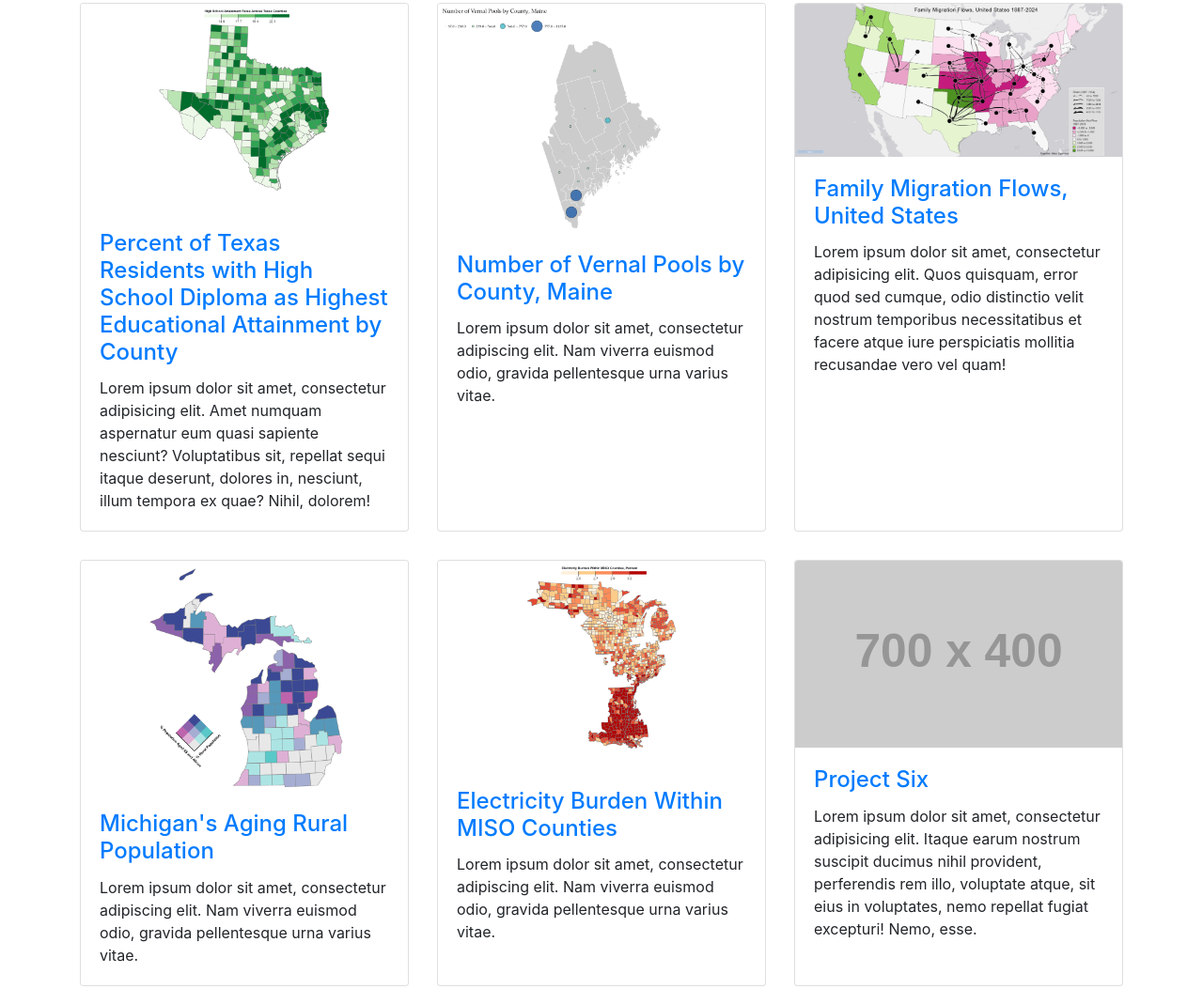
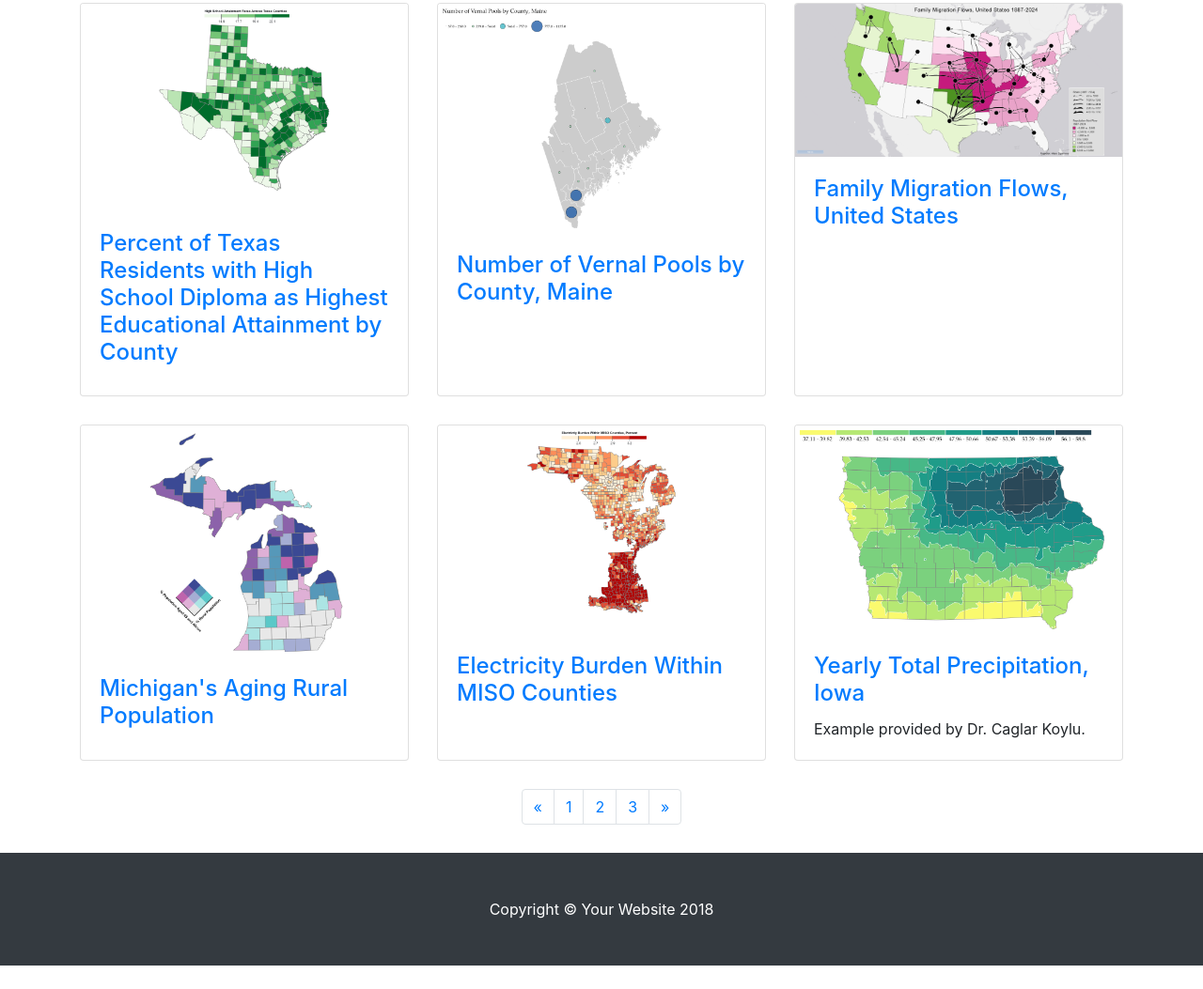
Before and after one commit to geog3540/jpieters, a website: page index.html in a window 1280 px wide. Shown: the part 149-1202 px from the top of the page at 94% size. After the commit the page ends 1177 px from the top, so only its background shows below. Drawn offline with Linux system fonts and the light colour scheme; placeholder pictures from the web are drawn by us.

Commit message:
SO so close. check back.

```diff
--- a/index.html
+++ b/index.html
@@ -64,7 +64,7 @@
               <h4 class="card-title">
                 <a href="https://observablehq.com/d/fedea40303140291">Percent of Texas Residents with High School Diploma as Highest Educational Attainment by County</a>
               </h4>
-              <p class="card-text">Lorem ipsum dolor sit amet, consectetur adipisicing elit. Amet numquam aspernatur eum quasi sapiente nesciunt? Voluptatibus sit, repellat sequi itaque deserunt, dolores in, nesciunt, illum tempora ex quae? Nihil, dolorem!</p>
+              <p class="card-text"></p>
             </div>
           </div>
         </div>
@@ -75,7 +75,7 @@
               <h4 class="card-title">
                 <a href="https://observablehq.com/d/d264842a6fa6a33e">Number of Vernal Pools by County, Maine</a>
               </h4>
-              <p class="card-text">Lorem ipsum dolor sit amet, consectetur adipiscing elit. Nam viverra euismod odio, gravida pellentesque urna varius vitae.</p>
+              <p class="card-text"></p>
             </div>
           </div>
         </div>
@@ -86,7 +86,7 @@
               <h4 class="card-title">
                 <a href="flow_map_pdf.pdf">Family Migration Flows, United States</a>
               </h4>
-              <p class="card-text">Lorem ipsum dolor sit amet, consectetur adipisicing elit. Quos quisquam, error quod sed cumque, odio distinctio velit nostrum temporibus necessitatibus et facere atque iure perspiciatis mollitia recusandae vero vel quam!</p>
+              <p class="card-text"></p>
             </div>
           </div>
         </div>
@@ -97,7 +97,7 @@
               <h4 class="card-title">
                 <a href="https://observablehq.com/d/e11d3efd218c667a">Michigan's Aging Rural Population</a>
               </h4>
-              <p class="card-text">Lorem ipsum dolor sit amet, consectetur adipiscing elit. Nam viverra euismod odio, gravida pellentesque urna varius vitae.</p>
+              <p class="card-text"></p>
             </div>
           </div>
         </div>
@@ -108,18 +108,18 @@
               <h4 class="card-title">
                 <a href="https://observablehq.com/@geoviz6/electricity-burden-within-miso-counties-percent">Electricity Burden Within MISO Counties</a>
               </h4>
-              <p class="card-text">Lorem ipsum dolor sit amet, consectetur adipiscing elit. Nam viverra euismod odio, gravida pellentesque urna varius vitae.</p>
+              <p class="card-text"></p>
             </div>
           </div>
         </div>
         <div class="col-lg-4 col-sm-6 portfolio-item">
           <div class="card h-100">
-            <a href="#"><img class="card-img-top" src="http://placehold.it/700x400" alt=""></a>
+            <a href="https://observablehq.com/@caglarkoylu/isarithmic-mapping-geog-3540"><img class="card-img-top" src="images/isarithmic.png" alt=""></a>
             <div class="card-body">
               <h4 class="card-title">
-                <a href="#">Project Six</a>
+                <a href="https://observablehq.com/@caglarkoylu/isarithmic-mapping-geog-3540">Yearly Total Precipitation, Iowa</a>
               </h4>
-              <p class="card-text">Lorem ipsum dolor sit amet, consectetur adipisicing elit. Itaque earum nostrum suscipit ducimus nihil provident, perferendis rem illo, voluptate atque, sit eius in voluptates, nemo repellat fugiat excepturi! Nemo, esse.</p>
+              <p class="card-text">Example provided by Dr. Caglar Koylu.</p>
             </div>
           </div>
         </div>
```
Also changed, not shown: images/isarithmic.png (added).
